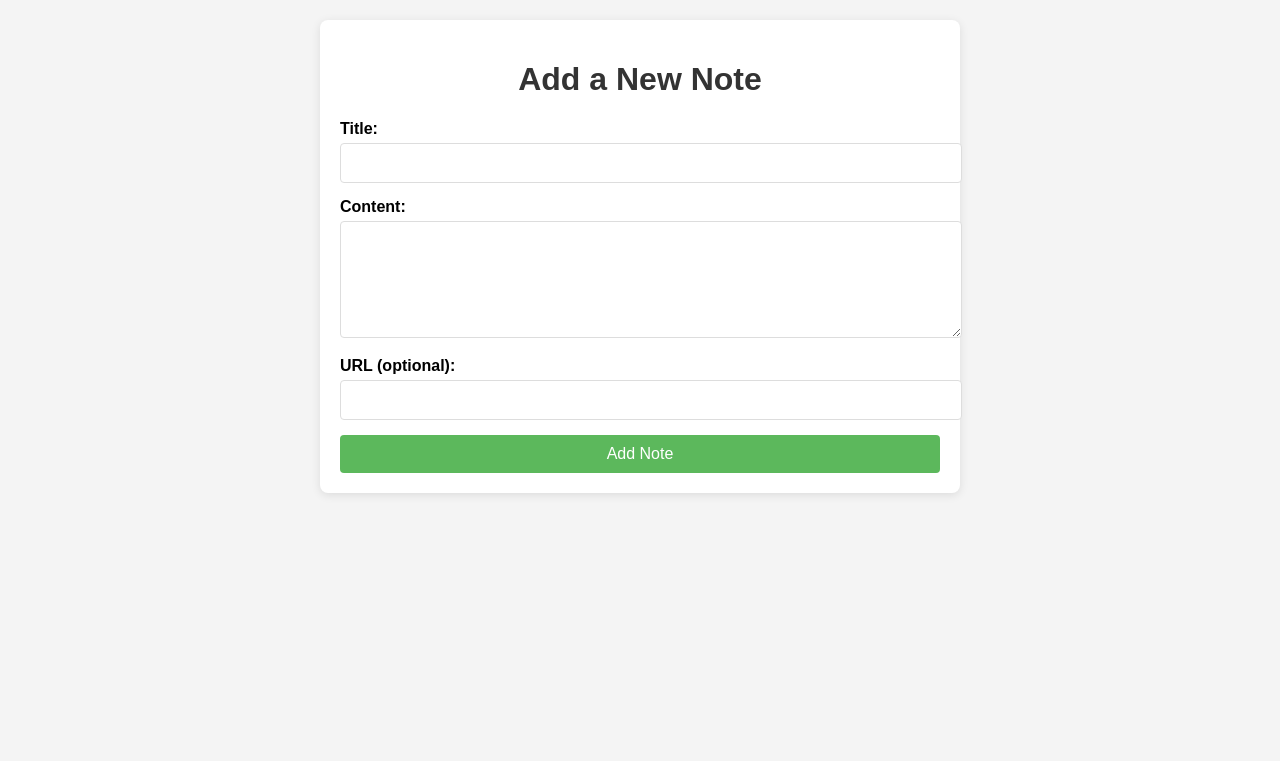
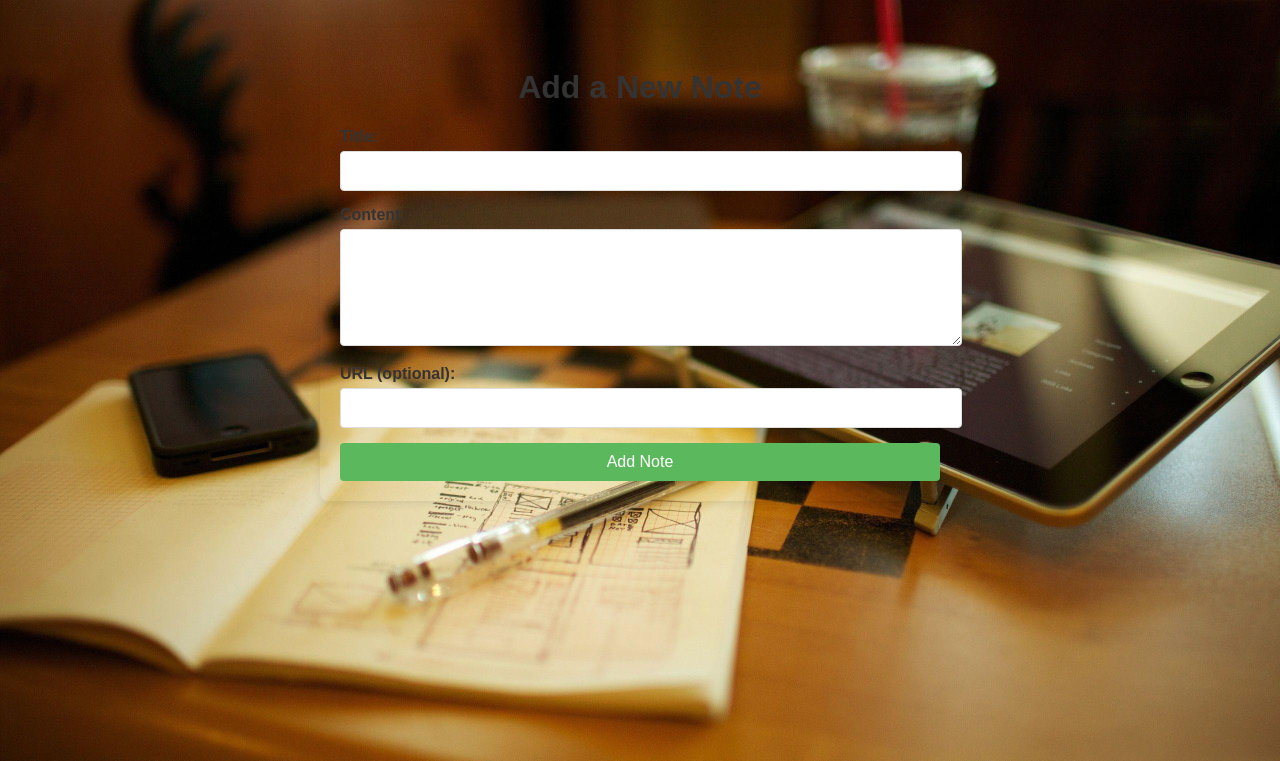
Before and after one commit to Anjanaas-tech/PNOT, a Django app: page /notes/add/ in a window 1280 px wide. Shown: the top 761 px of the page. Run offline with Django 5.2, Linux system fonts and the light colour scheme; a user stored in the database is signed in.

Commit message:
initial commit

```diff
--- a/Timer/templates/timer/add_note.html
+++ b/Timer/templates/timer/add_note.html
@@ -6,15 +6,20 @@
     <title>Add Note</title>
     <style>
         body {
-            font-family: Arial, sans-serif;
-            background-color: #f4f4f4;
-            margin: 0;
+            font-family: 'Arial', sans-serif;
+            background-image: url('/static/images/goal.jpg');
+            background-size: cover; /* Ensures the image covers the full page */
+            background-attachment: fixed; /* Keeps the background fixed in place */
+            background-position: center; /* Centers the background */
+            background-repeat: no-repeat; /* Prevents the background from repeating */
+            color: #333;
             padding: 20px;
         }
         .container {
             max-width: 600px;
             margin: 0 auto;
-            background: #fff;
+            background: rgba(255, 255, 255, 50) /* Transparent white */
+            backdrop-filter: blur(100px); /* Glassmorphism effect */
             padding: 20px;
             border-radius: 8px;
             box-shadow: 0 2px 10px rgba(0, 0, 0, 0.1);
```
Also changed, not shown: db.sqlite3.
